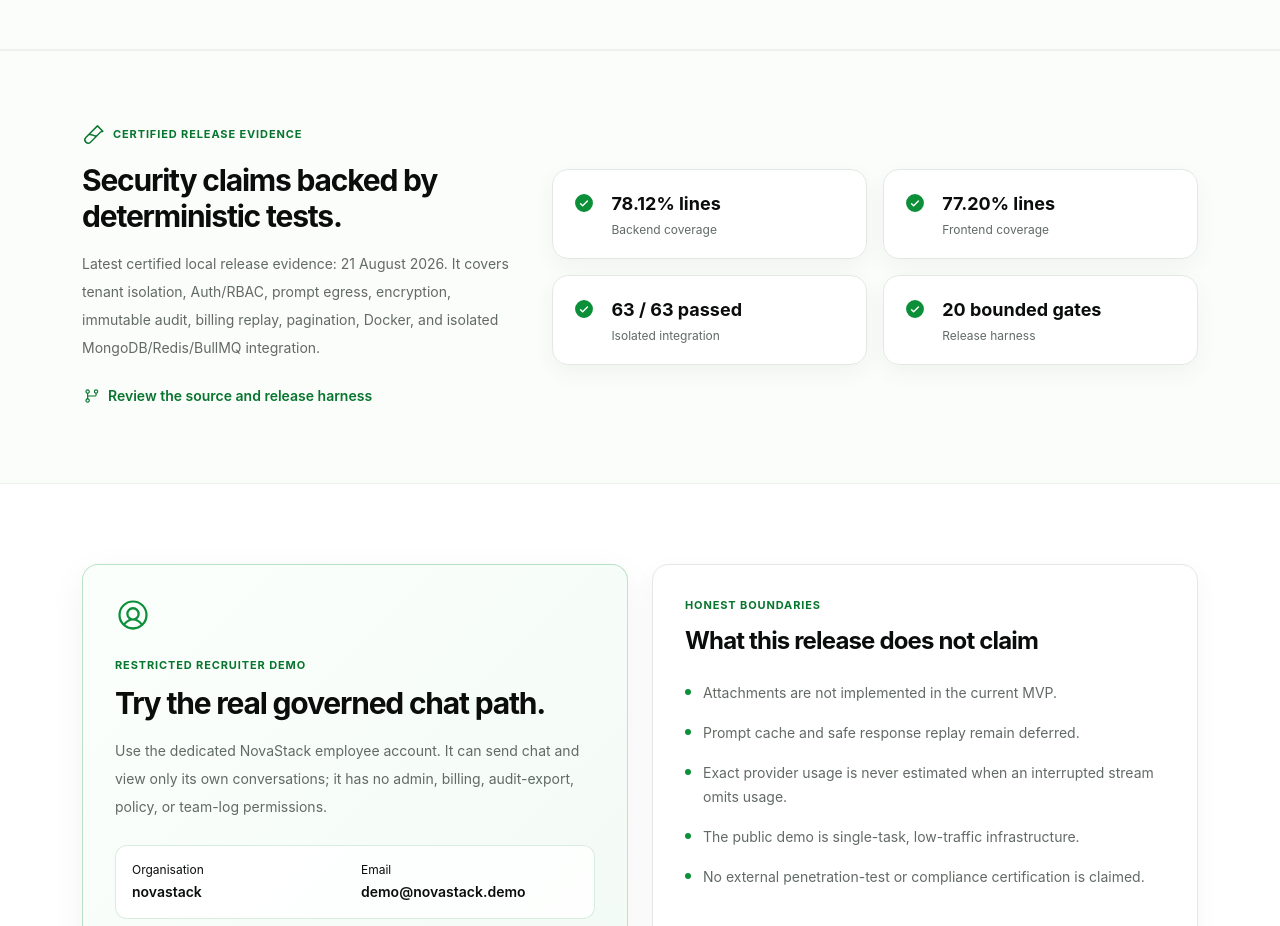
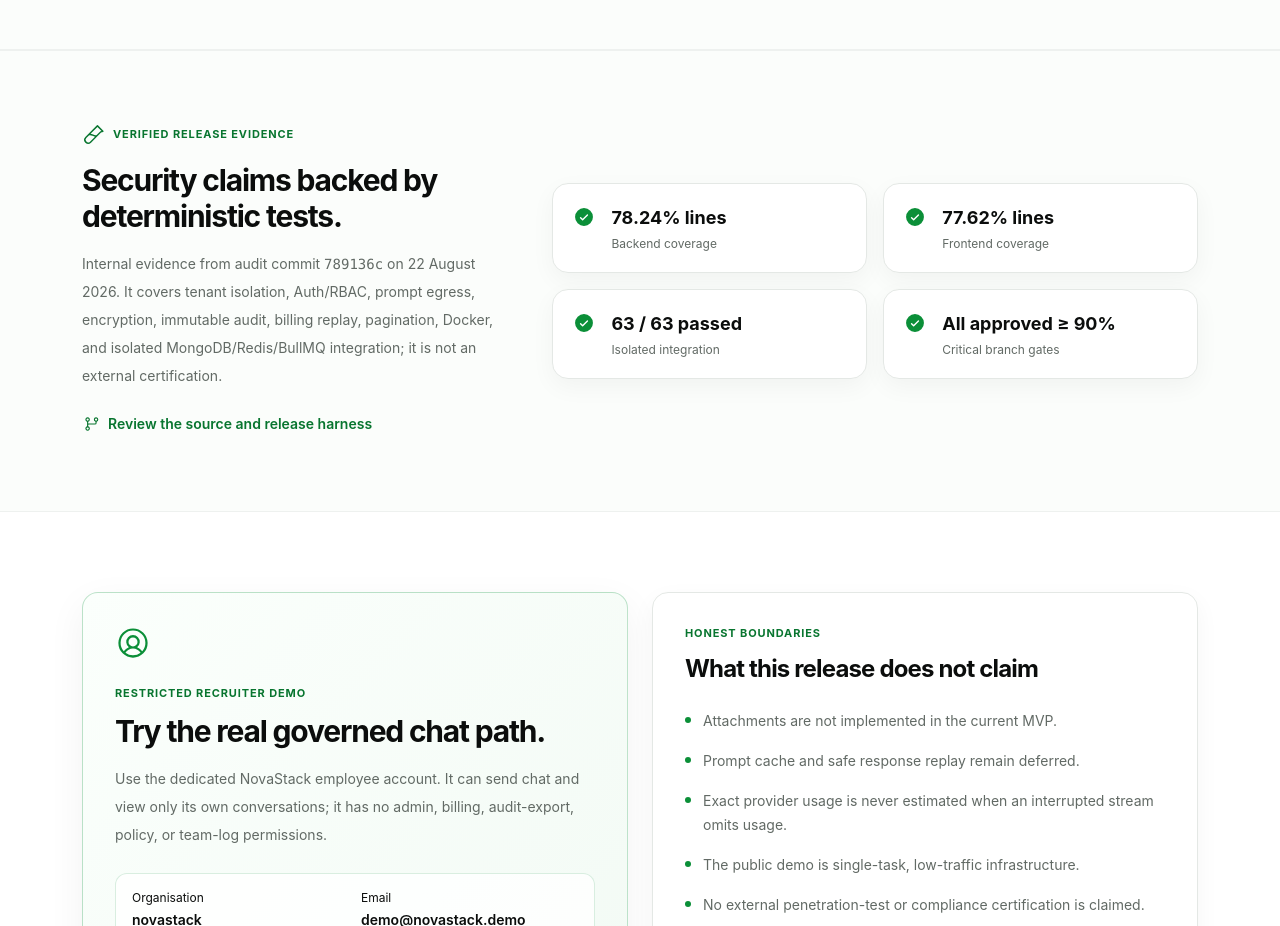
Before and after one commit to tarun5004/ProxyAi, a Next.js app in the folder frontend/: page / in a window 1280 px wide. Shown: the part 3660-4586 px from the top of the page. Built offline with nearby package versions, Linux system fonts and the light colour scheme; no server answers.

Commit message:
docs(release): align verified evidence and current contracts

```diff
--- a/frontend/src/features/marketing/components/release-evidence.tsx
+++ b/frontend/src/features/marketing/components/release-evidence.tsx
@@ -3,10 +3,10 @@
 import { Reveal } from "../motion/reveal";
 
 const evidence = [
-    { label: "Backend coverage", value: "78.12% lines" },
-    { label: "Frontend coverage", value: "77.20% lines" },
+    { label: "Backend coverage", value: "78.24% lines" },
+    { label: "Frontend coverage", value: "77.62% lines" },
     { label: "Isolated integration", value: "63 / 63 passed" },
-    { label: "Release harness", value: "20 bounded gates" },
+    { label: "Critical branch gates", value: "All approved ≥ 90%" },
 ] as const;
 
 export function ReleaseEvidence() {
@@ -16,13 +16,13 @@
                 <Reveal>
                     <div className="flex items-center gap-2 text-brand-dark">
                         <TestTube size={23} aria-hidden="true" />
-                        <p className="text-[11px] font-bold tracking-[0.08em]">CERTIFIED RELEASE EVIDENCE</p>
+                        <p className="text-[11px] font-bold tracking-[0.08em]">VERIFIED RELEASE EVIDENCE</p>
                     </div>
                     <h2 className="mt-4 text-3xl font-bold tracking-[-0.04em] text-text-primary" id="evidence-heading">
                         Security claims backed by deterministic tests.
                     </h2>
                     <p className="mt-4 text-sm leading-7 text-text-soft">
-                        Latest certified local release evidence: 21 August 2026. It covers tenant isolation, Auth/RBAC, prompt egress, encryption, immutable audit, billing replay, pagination, Docker, and isolated MongoDB/Redis/BullMQ integration.
+                        Internal evidence from audit commit <code>789136c</code> on 22 August 2026. It covers tenant isolation, Auth/RBAC, prompt egress, encryption, immutable audit, billing replay, pagination, Docker, and isolated MongoDB/Redis/BullMQ integration; it is not an external certification.
                     </p>
                     <a className="mt-6 inline-flex items-center gap-2 text-sm font-semibold text-brand-dark hover:text-brand" href="https://github.com/tarun5004/ProxyAi" rel="noreferrer" target="_blank">
                         <GitBranch size={18} aria-hidden="true" />
```
Also changed, not shown: 4 other files (tests, documents, lock files or other folders).
